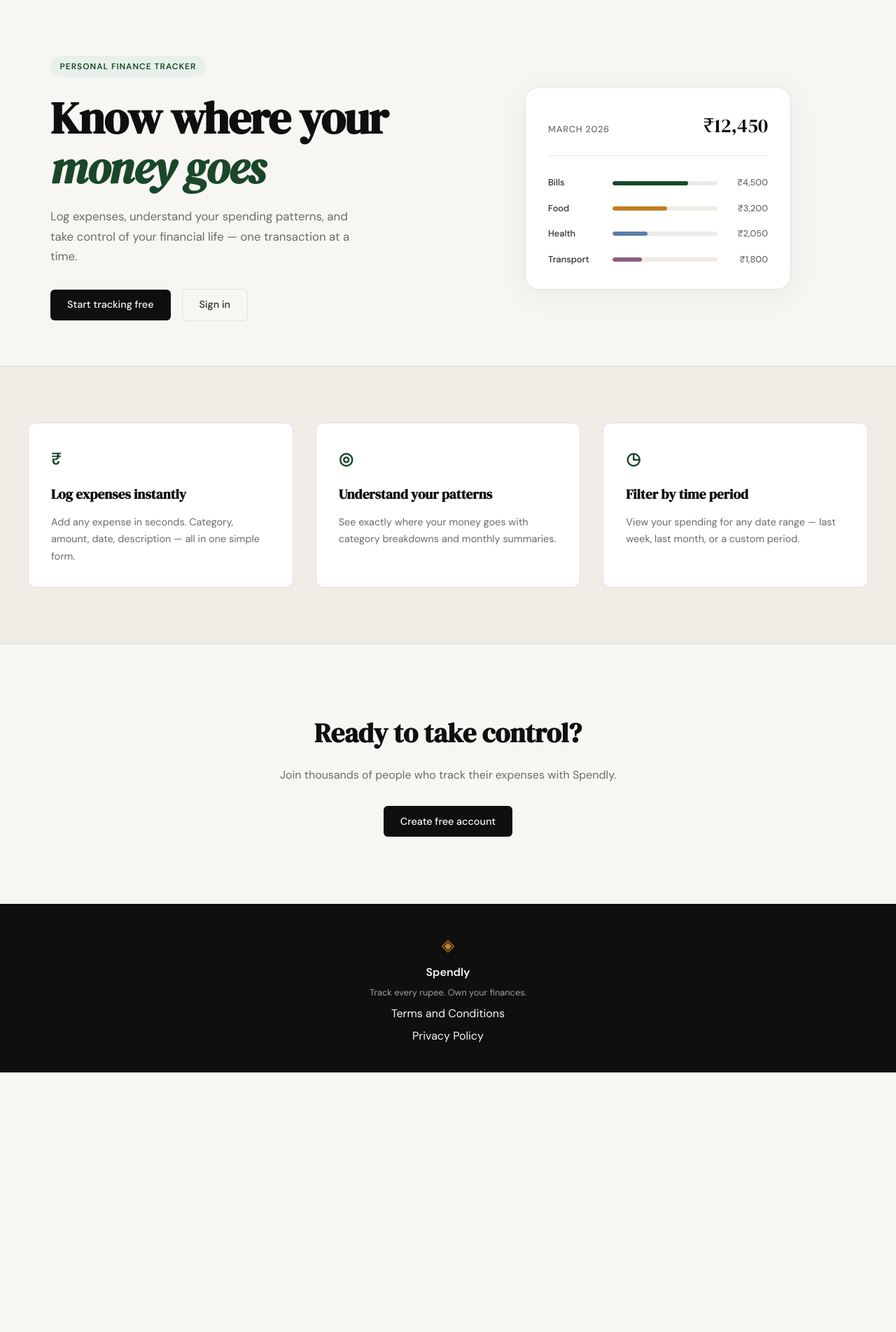
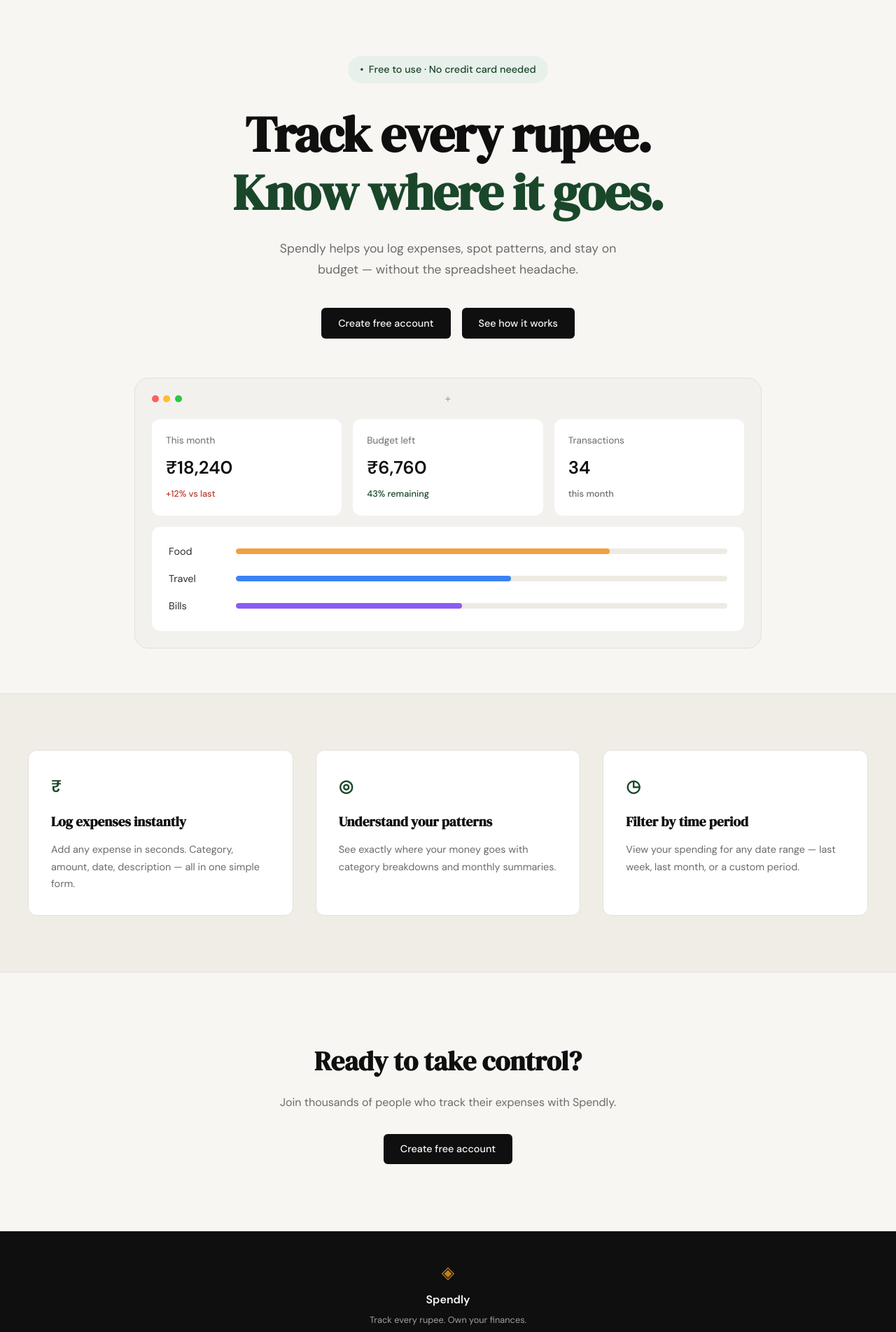
Before and after one commit to mtsss9/ExpenseSheetAiApp, a Flask app: page / in a window 1280 px wide. Shown: the part 61-1965 px from the top of the page at 70% size. Before the commit the page ends 1594 px from the top, so only its background shows below. Run offline with Flask 3, Linux system fonts and the light colour scheme.

Commit message:
Redesign landing hero to match new mockup

```diff
--- a/static/css/style.css
+++ b/static/css/style.css
@@ -125,53 +125,56 @@ a { color: inherit; text-decoration: none; }
 
 .hero {
     padding: 5rem 2rem 4rem;
-    display: grid;
-    grid-template-columns: 1fr 1fr;
-    gap: 4rem;
+    display: flex;
+    flex-direction: column;
     align-items: center;
-    max-width: var(--max-width);
+    text-align: center;
+    max-width: 960px;
     margin: 0 auto;
 }
 
 .hero-badge {
-    display: inline-block;
+    display: inline-flex;
+    align-items: center;
+    gap: 0.45rem;
     background: var(--accent-light);
     color: var(--accent);
-    font-size: 0.75rem;
-    font-weight: 600;
-    letter-spacing: 0.08em;
-    text-transform: uppercase;
-    padding: 0.35rem 0.85rem;
+    font-size: 0.9rem;
+    font-weight: 500;
+    padding: 0.5rem 1.1rem;
     border-radius: 999px;
+    margin-bottom: 2rem;
+}
+
+.hero-badge-dot { color: var(--accent); }
+
+.hero-title {
+    font-family: var(--font-display);
+    font-weight: 700;
+    font-size: clamp(2.5rem, 6vw, 4.5rem);
+    line-height: 1.15;
+    letter-spacing: -0.02em;
+    color: var(--ink);
     margin-bottom: 1.5rem;
 }
 
-.hero-title {
-    font-family: var(--font-display);
-    font-size: clamp(2.5rem, 5vw, 4rem);
-    line-height: 1.1;
-    letter-spacing: -0.02em;
-    color: var(--ink);
-    margin-bottom: 1.25rem;
-}
-
-.hero-title em {
-    font-style: italic;
+.hero-title-accent {
     color: var(--accent);
 }
 
 .hero-subtitle {
-    font-size: 1.05rem;
+    font-size: 1.1rem;
     color: var(--ink-muted);
     line-height: 1.7;
-    max-width: 460px;
-    margin-bottom: 2rem;
+    max-width: 520px;
+    margin-bottom: 2.5rem;
 }
 
 .hero-actions {
     display: flex;
     gap: 1rem;
     align-items: center;
+    justify-content: center;
 }
 
 /* ------------------------------------------------------------------ */
@@ -181,7 +184,123 @@ a { color: inherit; text-decoration: none; }
 .hero-visual {
     display: flex;
     justify-content: center;
+    width: 100%;
+    margin-top: 3.5rem;
 }
+
+.hero-dash {
+    width: 100%;
+    max-width: 900px;
+    background: #f2f1ee;
+    border: 1px solid var(--border);
+    border-radius: var(--radius-lg);
+    padding: 1.5rem;
+}
+
+.hero-dash-bar {
+    position: relative;
+    display: flex;
+    align-items: center;
+    gap: 0.4rem;
+    margin-bottom: 1.5rem;
+}
+
+.hero-dash-dot {
+    width: 10px;
+    height: 10px;
+    border-radius: 50%;
+}
+
+.hero-dash-dot-red { background: #ff5f57; }
+.hero-dash-dot-yellow { background: #ffbd2e; }
+.hero-dash-dot-green { background: #28c840; }
+
+.hero-dash-plus {
+    position: absolute;
+    left: 50%;
+    transform: translateX(-50%);
+    color: var(--ink-faint);
+    font-size: 1rem;
+    line-height: 1;
+}
+
+.hero-dash-stats {
+    display: grid;
+    grid-template-columns: repeat(3, 1fr);
+    gap: 1rem;
+    margin-bottom: 1rem;
+}
+
+.hero-dash-stat {
+    background: var(--paper-card);
+    border-radius: var(--radius-md);
+    padding: 1.25rem;
+    display: flex;
+    flex-direction: column;
+    align-items: flex-start;
+    text-align: left;
+}
+
+.hero-dash-stat-label {
+    font-size: 0.85rem;
+    color: var(--ink-muted);
+    margin-bottom: 0.5rem;
+}
+
+.hero-dash-stat-value {
+    font-family: var(--font-body);
+    font-size: 1.6rem;
+    font-weight: 700;
+    color: var(--ink);
+    margin-bottom: 0.4rem;
+}
+
+.hero-dash-stat-delta {
+    font-size: 0.8rem;
+    font-weight: 500;
+}
+
+.hero-dash-delta-up { color: var(--danger); }
+.hero-dash-delta-down { color: var(--accent); }
+.hero-dash-delta-neutral { color: var(--ink-muted); }
+
+.hero-dash-bars {
+    background: var(--paper-card);
+    border-radius: var(--radius-md);
+    padding: 1.5rem;
+    display: flex;
+    flex-direction: column;
+    gap: 1rem;
+}
+
+.hero-dash-row {
+    display: grid;
+    grid-template-columns: 80px 1fr;
+    align-items: center;
+    gap: 1rem;
+}
+
+.hero-dash-cat {
+    font-size: 0.9rem;
+    color: var(--ink-soft);
+    text-align: left;
+}
+
+.hero-dash-track {
+    height: 8px;
+    background: var(--border-soft);
+    border-radius: 999px;
+    overflow: hidden;
+}
+
+.hero-dash-fill {
+    height: 100%;
+    border-radius: 999px;
+}
+
+.hero-dash-fill-food { background: #f0a03c; }
+.hero-dash-fill-travel { background: #3b82f6; }
+.hero-dash-fill-bills { background: #8b5cf6; }
 
 .mock-card {
     background: var(--paper-card);
--- a/templates/landing.html
+++ b/templates/landing.html
@@ -5,56 +5,62 @@
 {% block content %}
 
 <section class="hero">
-    <div class="hero-inner">
-        <div class="hero-badge">Personal Finance Tracker</div>
-        <h1 class="hero-title">
-            Know where your<br>
-            <em>money goes</em>
-        </h1>
-        <p class="hero-subtitle">
-            Log expenses, understand your spending patterns,
-            and take control of your financial life —
-            one transaction at a time.
-        </p>
-        <div class="hero-actions">
-            <a href="{{ url_for('register') }}" class="btn-primary">Start tracking free</a>
-            <a href="{{ url_for('login') }}" class="btn-ghost">Sign in</a>
-        </div>
+    <div class="hero-badge"><span class="hero-badge-dot">&bull;</span> Free to use &middot; No credit card needed</div>
+    <h1 class="hero-title">
+        Track every rupee.<br>
+        <span class="hero-title-accent">Know where it goes.</span>
+    </h1>
+    <p class="hero-subtitle">
+        Spendly helps you log expenses, spot patterns, and stay
+        on budget — without the spreadsheet headache.
+    </p>
+    <div class="hero-actions">
+        <a href="{{ url_for('register') }}" class="btn-primary">Create free account</a>
+        <a href="#" class="btn-primary">See how it works</a>
     </div>
     <div class="hero-visual">
-        <div class="mock-card">
-            <div class="mock-card-header">
-                <span class="mock-label">March 2026</span>
-                <span class="mock-total">₹12,450</span>
+        <div class="hero-dash">
+            <div class="hero-dash-bar">
+                <span class="hero-dash-dot hero-dash-dot-red"></span>
+                <span class="hero-dash-dot hero-dash-dot-yellow"></span>
+                <span class="hero-dash-dot hero-dash-dot-green"></span>
+                <span class="hero-dash-plus">+</span>
             </div>
-            <div class="mock-bars">
-                <div class="mock-bar-row">
-                    <span class="mock-cat">Bills</span>
-                    <div class="mock-bar-track">
-                        <div class="mock-bar" style="width: 72%"></div>
+            <div class="hero-dash-stats">
+                <div class="hero-dash-stat">
+                    <span class="hero-dash-stat-label">This month</span>
+                    <span class="hero-dash-stat-value">₹18,240</span>
+                    <span class="hero-dash-stat-delta hero-dash-delta-up">+12% vs last</span>
+                </div>
+                <div class="hero-dash-stat">
+                    <span class="hero-dash-stat-label">Budget left</span>
+                    <span class="hero-dash-stat-value">₹6,760</span>
+                    <span class="hero-dash-stat-delta hero-dash-delta-down">43% remaining</span>
+                </div>
+                <div class="hero-dash-stat">
+                    <span class="hero-dash-stat-label">Transactions</span>
+                    <span class="hero-dash-stat-value">34</span>
+                    <span class="hero-dash-stat-delta hero-dash-delta-neutral">this month</span>
+                </div>
+            </div>
+            <div class="hero-dash-bars">
+                <div class="hero-dash-row">
+                    <span class="hero-dash-cat">Food</span>
+                    <div class="hero-dash-track">
+                        <div class="hero-dash-fill hero-dash-fill-food" style="width: 76%"></div>
                     </div>
-                    <span class="mock-amt">₹4,500</span>
                 </div>
-                <div class="mock-bar-row">
-                    <span class="mock-cat">Food</span>
-                    <div class="mock-bar-track">
-                        <div class="mock-bar mock-bar-2" style="width: 52%"></div>
+                <div class="hero-dash-row">
+                    <span class="hero-dash-cat">Travel</span>
+                    <div class="hero-dash-track">
+                        <div class="hero-dash-fill hero-dash-fill-travel" style="width: 56%"></div>
                     </div>
-                    <span class="mock-amt">₹3,200</span>
                 </div>
-                <div class="mock-bar-row">
-                    <span class="mock-cat">Health</span>
-                    <div class="mock-bar-track">
-                        <div class="mock-bar mock-bar-3" style="width: 33%"></div>
+                <div class="hero-dash-row">
+                    <span class="hero-dash-cat">Bills</span>
+                    <div class="hero-dash-track">
+                        <div class="hero-dash-fill hero-dash-fill-bills" style="width: 46%"></div>
                     </div>
-                    <span class="mock-amt">₹2,050</span>
-                </div>
-                <div class="mock-bar-row">
-                    <span class="mock-cat">Transport</span>
-                    <div class="mock-bar-track">
-                        <div class="mock-bar mock-bar-4" style="width: 28%"></div>
-                    </div>
-                    <span class="mock-amt">₹1,800</span>
                 </div>
             </div>
         </div>
```
